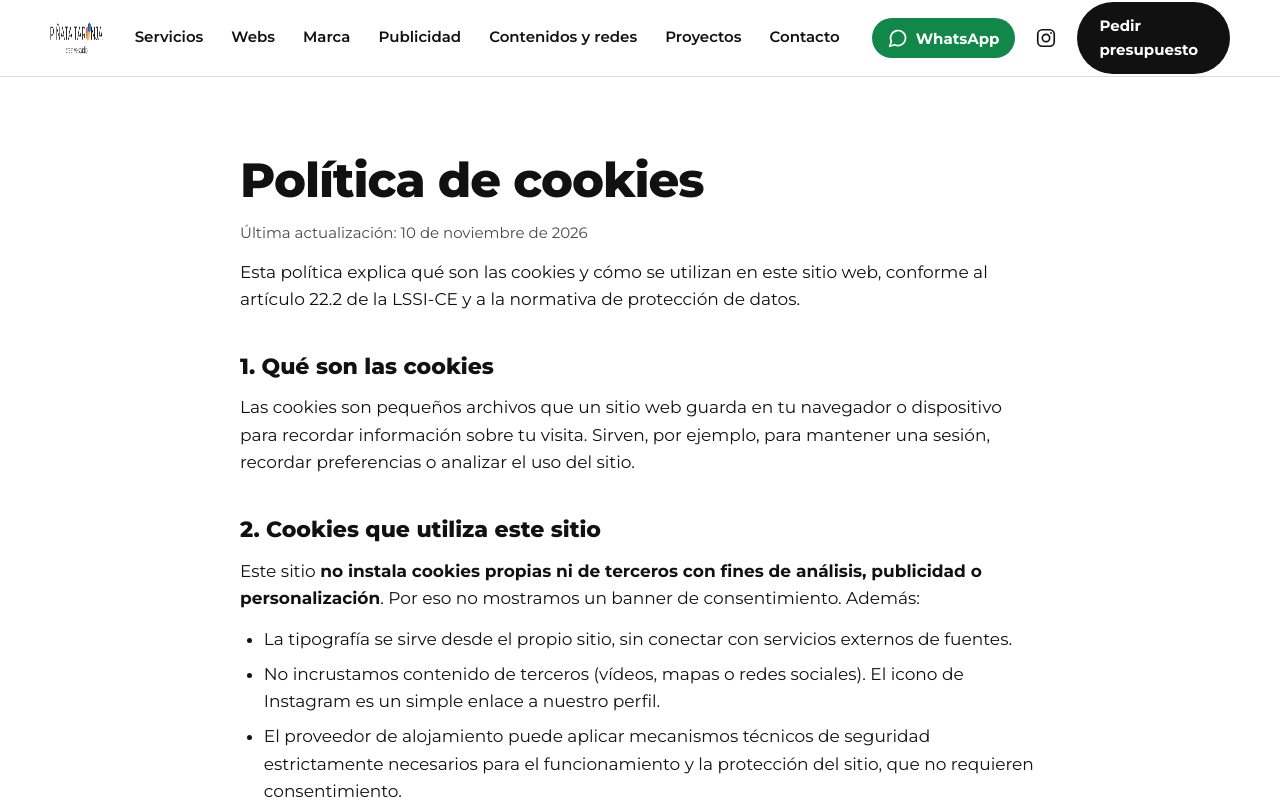
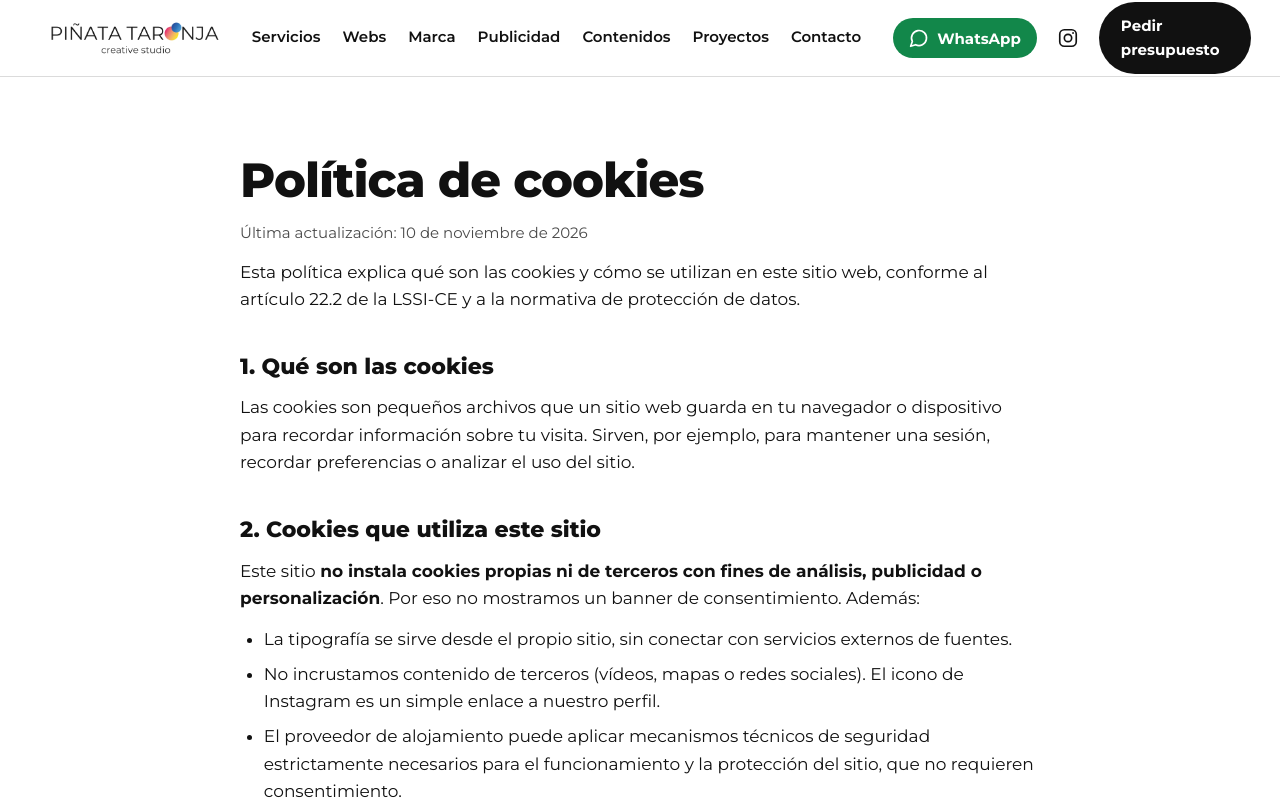
Before and after one commit to dincertis/pinata-taronja-web, a plain HTML site: page cookies.html in a window 1280 px wide. Shown: the top 808 px of the page. Drawn offline with Linux system fonts and the light colour scheme.

Commit message:
Menú: 'Contenidos' más corto y logo sin encoger
Co-Authored-By: Claude Sonnet 5.5 <noreply@anthropic.com>
Claude-Session: https://claude.ai/code/session_01J7VhQBaE9MiYp2u1U2WpSL

```diff
--- a/cookies.html
+++ b/cookies.html
@@ -21,7 +21,7 @@
         <a href="/#webs">Webs</a>
         <a href="/#marca">Marca</a>
         <a href="/#publicidad">Publicidad</a>
-        <a href="/#contenidos">Contenidos y redes</a>
+        <a href="/#contenidos">Contenidos</a>
         <a href="/proyectos">Proyectos</a>
         <a href="/#contacto">Contacto</a>
       </nav>
--- a/css/style.css
+++ b/css/style.css
@@ -412,3 +412,5 @@ h1, h2, h3, .hero h1, .seccion h2, .newsletter h2, .pack h3, .pack-precio { colo
 .proyectos-cta p { font-size: 1.25rem; font-weight: 700; margin: 0 0 16px; }
 @media (prefers-reduced-motion: reduce) { .proyecto-imagen img { transition: none; } }
 .sr-only { position: absolute; width: 1px; height: 1px; margin: -1px; padding: 0; overflow: hidden; clip: rect(0 0 0 0); white-space: nowrap; border: 0; }
+.logo { flex-shrink: 0; }
+.menu { gap: 22px; }
```
Also changed, not shown: aviso-legal.html (+1 -1 lines), index.html (+1 -1 lines), privacidad.html (+1 -1 lines), proyectos.html (+1 -1 lines).
